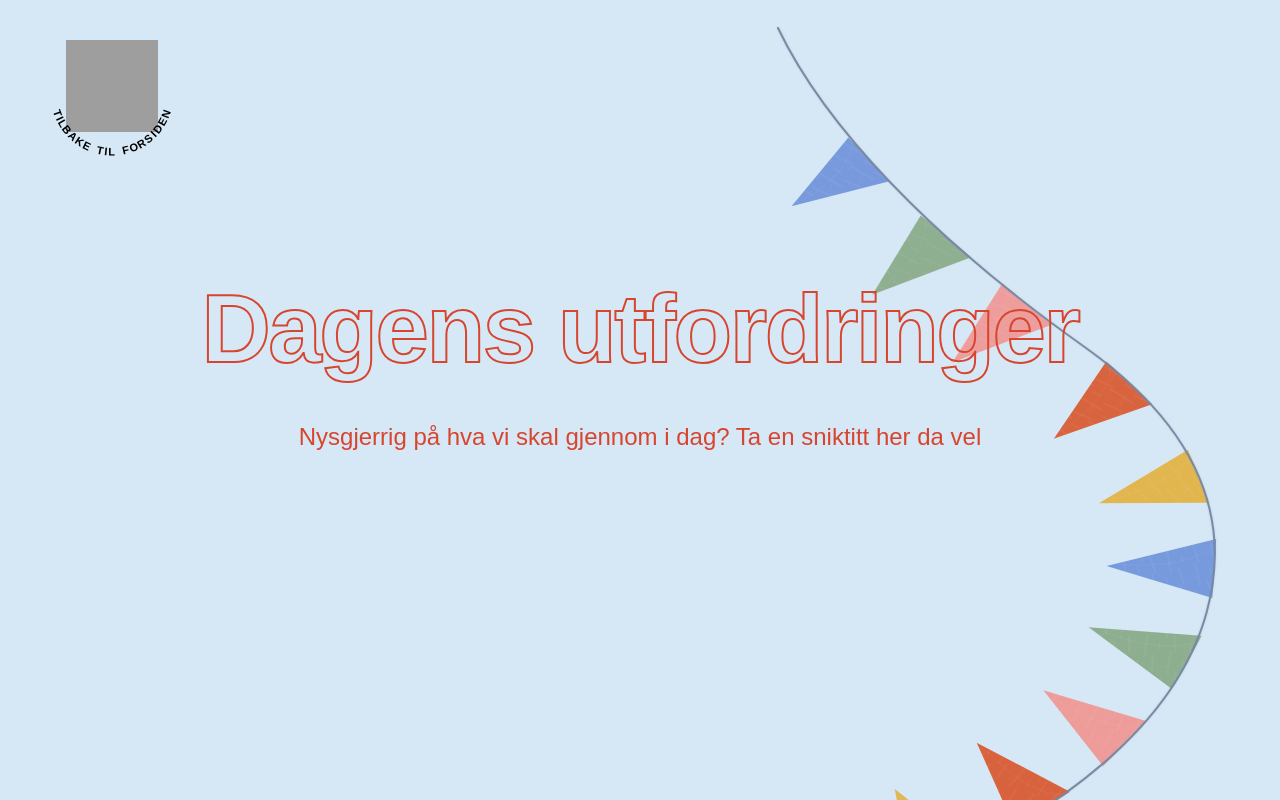
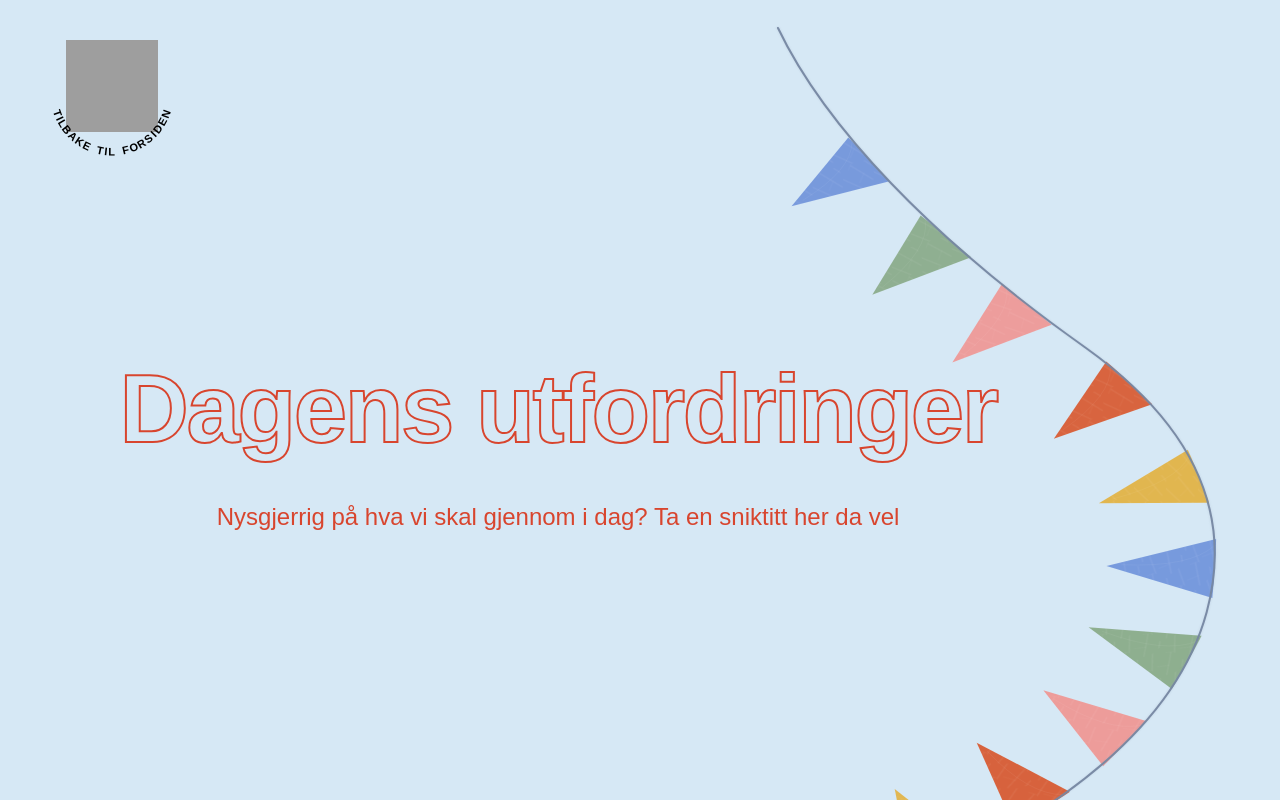
Before and after one commit to mariemathisen/sommertreff-bekk-trh, a Next.js app: page /dagens-aktiviteter in a window 1280 px wide. Shown: the top 800 px of the page. Built offline with nearby package versions, Linux system fonts and the light colour scheme; grey boxes are pictures that could not be loaded.

Commit message:
Adjust dagens utfordringer heading position

```diff
--- a/app/dagens-aktiviteter/page.tsx
+++ b/app/dagens-aktiviteter/page.tsx
@@ -61,7 +61,7 @@ export default function DagensAktiviteterPage() {
         </span>
       </Link>
 
-      <div className="absolute inset-x-0 top-[46vh] z-10 mx-auto w-full max-w-5xl -translate-y-1/2 text-center">
+      <div className="absolute left-1/2 top-[56vh] z-10 w-full max-w-5xl -translate-x-[58%] -translate-y-1/2 text-center">
         <h1
           className="text-5xl font-black leading-none tracking-tight text-transparent sm:text-7xl md:text-8xl"
           style={{ WebkitTextStroke: '2px #d8452e' }}
```
